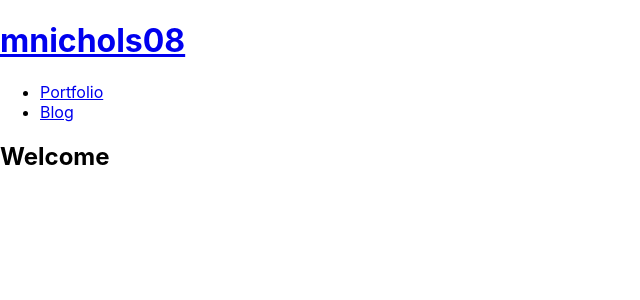
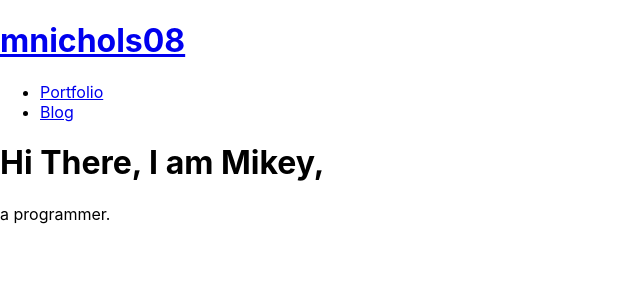
Before and after one commit to mnichols08/portfolio, a React (Create React App) app: page / in a window 1280 px wide. Shown: the top 300 px of the page, without its empty margins (0-640 px from the left). Built offline with nearby package versions, Linux system fonts and the light colour scheme.

Commit message:
add a welcome message to Welcome Component

```diff
--- a/src/components/Welcome.component.js
+++ b/src/components/Welcome.component.js
@@ -1,7 +1,8 @@
 function Welcome() {
     return (
-      <div>
-      <h2>Welcome</h2>
+      <div className="welcome">
+        <h1>Hi There, I am Mikey,</h1>
+        <p>a programmer.</p>
       </div>
     );
   }
```
